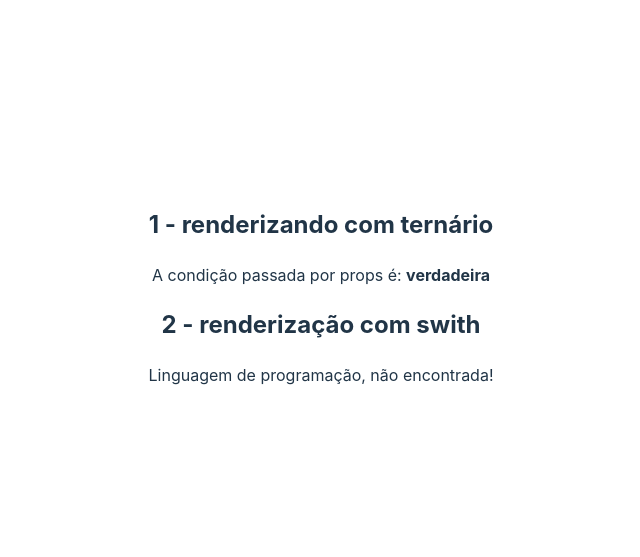
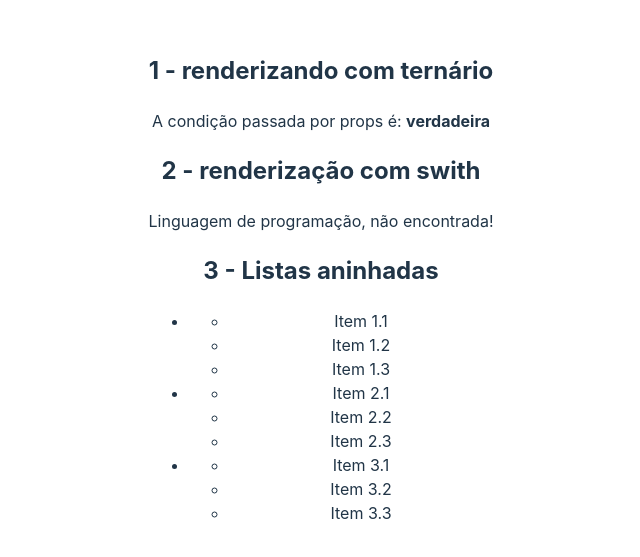
Before and after one commit to leojosants/udemy_desafios_de_reactjs_entrevistas_e_testes_tecnicos_secao_07, a React (Vite) app in the folder condicionais_e_listas/: page / in a window 1280 px wide. Shown: the part 113-670 px from the top of the page, without its empty margins (319-959 px from the left). Built offline with nearby package versions, Linux system fonts and the light colour scheme.

Commit message:
class 83 - exercise 32: nested lists solution

```diff
--- a/condicionais_e_listas/src/App.jsx
+++ b/condicionais_e_listas/src/App.jsx
@@ -1,4 +1,5 @@
 import './App.css';
+import NestedLists from './components/NestedLists';
 import SwithRender from './components/SwithRender';
 import Ternary from './components/Ternary';
 
@@ -16,6 +17,12 @@ function App() {
         <h2>2 - renderização com swith</h2>
         <SwithRender programming_language='html' />
       </div>
+
+      {/* 3 - nested lists */}
+      <div>
+        <h2>3 - Listas aninhadas</h2>
+        <NestedLists />
+      </div>
     </>
   );
 }
--- /dev/null
+++ b/condicionais_e_listas/src/components/NestedLists.jsx
@@ -0,0 +1,27 @@
+const NestedLists = () => {
+    const list = [
+        ['Item 1.1', 'Item 1.2', 'Item 1.3'],
+        ['Item 2.1', 'Item 2.2', 'Item 2.3'],
+        ['Item 3.1', 'Item 3.2', 'Item 3.3'],
+    ];
+
+    return (
+        <ul>
+            {
+                list.map((subList, index) => (
+                    <li key={index}>
+                        <ul>
+                        {
+                            subList.map((item, subIndex) => (
+                                <li key={subIndex}>{item}</li>
+                            ))
+                        }
+                      </ul>
+                    </li>
+                ))
+            }
+        </ul>
+    );
+};
+
+export default NestedLists;
```
Also changed, not shown: condicionais_e_listas/exercises/ex_32_nested_lists.txt (added).
